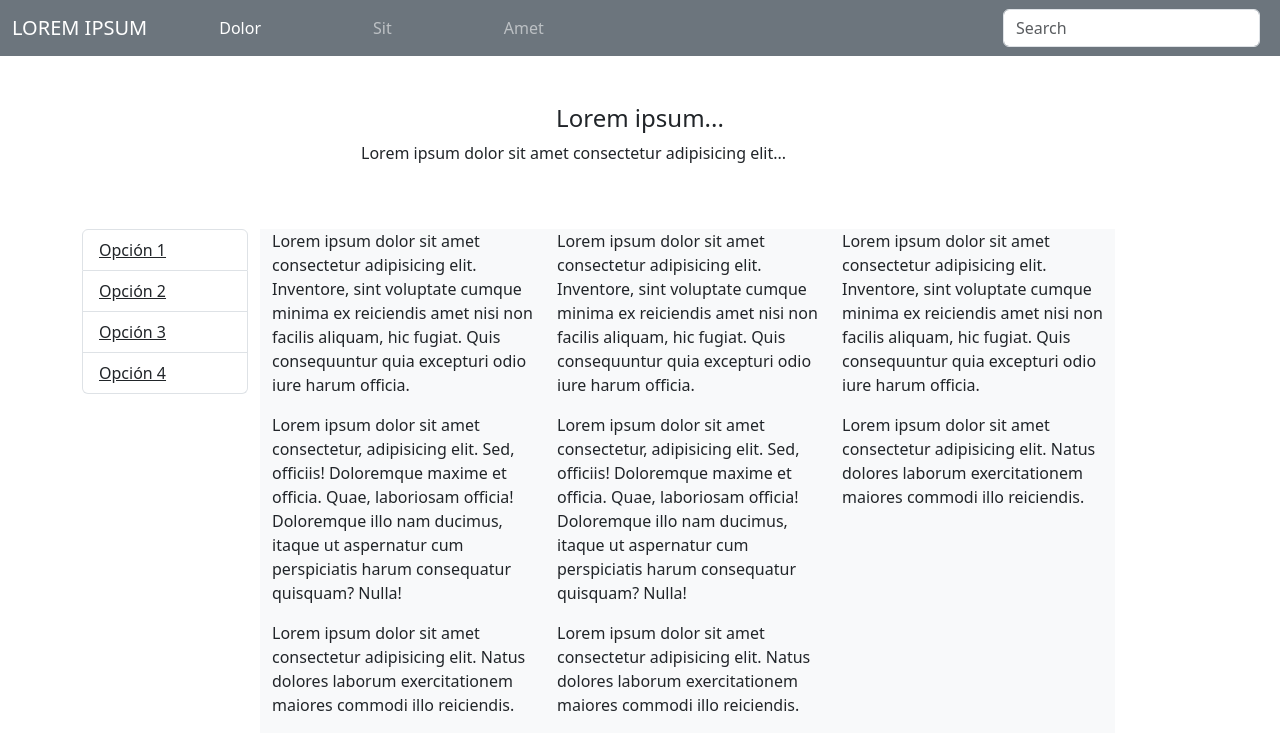
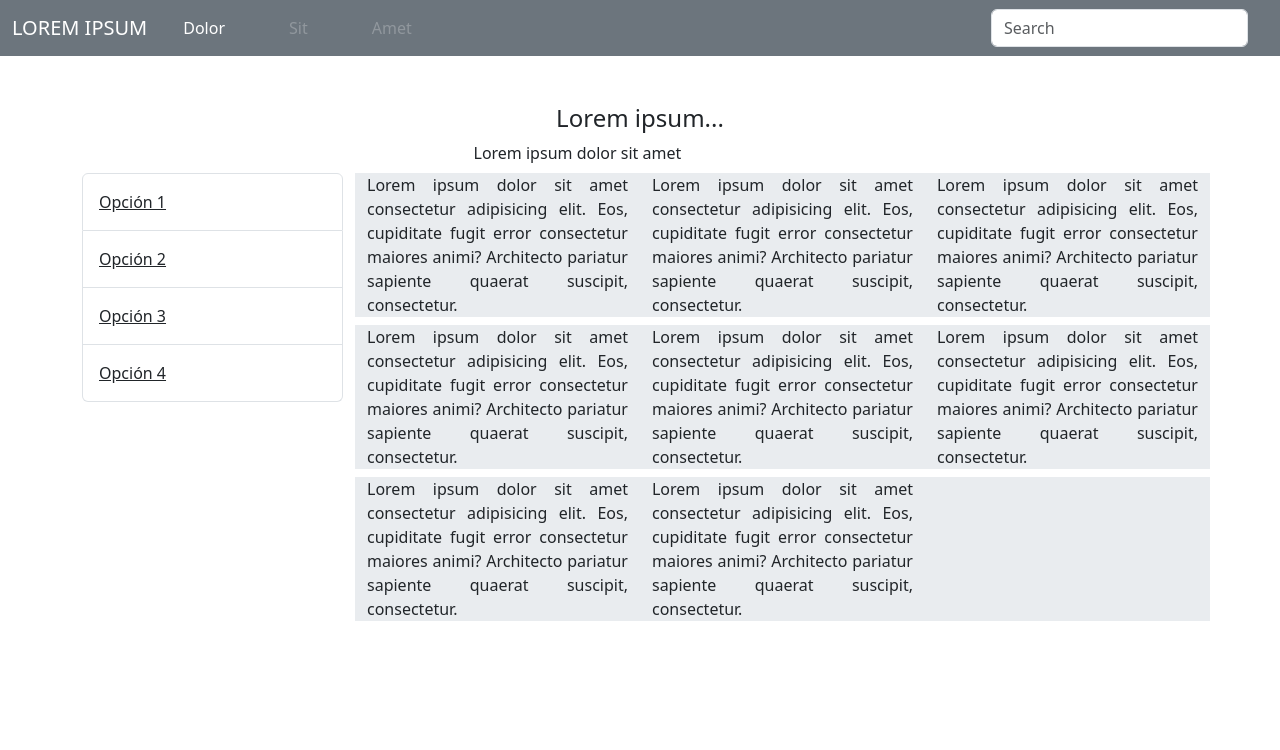
Before and after one commit to andrealvrez/Taller-responsive-boostrap, a plain HTML site: page index.html in a window 1280 px wide. Drawn offline with nearby package versions, Linux system fonts and the light colour scheme.

Commit message:
Responsive done

```diff
--- a/index.html
+++ b/index.html
@@ -14,166 +14,110 @@
             <button class="navbar-toggler" type="button" data-bs-toggle="collapse" data-bs-target="#navbarNav" aria-controls="navbarNav" aria-expanded="false" aria-label="Toggle navigation">
                 <span class="navbar-toggler-icon"></span>
             </button>
+            <div class="container-lg d-flex">
             <div class="collapse navbar-collapse" id="navbarNav">
+                <div class="d-block d-lg-none">
+                    <form class="d-flex" role="search">
+                        <input class="form-control me-2 mt-3" type="search" placeholder="Search" aria-label="Search">
+                    </form>
+                </div>
                 <ul class="navbar-nav me-auto mb-2 mb-lg-0">
-                    <li class="nav-item px-5">
+                    <li class="nav-item me-5">
                         <a href="#" class="nav-link active">Dolor</a>
                     </li>
-                    <li class="nav-item px-5">
-                        <a href="#" class="nav-link">Sit</a>
+                    <li class="nav-item me-5">
+                        <a href="#" class="nav-link disabled">Sit</a>
                     </li>
-                    <li class="nav-item px-5">
-                        <a href="#" class="nav-link">Amet</a>
+                    <li class="nav-item me-5">
+                        <a href="#" class="nav-link disabled">Amet</a>
                     </li>
+                    <i class="d-inline-flex d-lg-none">
+                        <a class="nav-link active fst-normal" data-bs-toggle="collapse" href="#collapseExample" role="button" aria-expanded="false" aria-controls="collapseExample">
+                            Opciones
+                        </a>
+                    </i>
                 </ul>
-                <div id="options-container" class="d-lg-none">
-                    <a class="nav-link text-white-50" data-bs-toggle="collapse" href="#collapseExample" role="button" aria-expanded="true">
-                        Opciones
-                    </a>
+
+                <div class="d-none d-lg-block ml-auto">
+                    <form class="d-flex" role="search">
+                        <input class="form-control me-2" type="search" placeholder="Search" aria-label="Search">
+                    </form>
                 </div>
-                <form class="d-flex" role="search">
-                    <input class="form-control me-2" type="search" placeholder="Search" aria-label="Search">
-                </form>
+            </div>
             </div>
         </div>
     </nav>
 
-    <div class="text-center px-5 py-5">
-        <h4>Lorem ipsum...</h4>
-        <div id="carouselExampleControls" class="carousel slide" data-bs-ride="carousel">
+<main>
+    <div class="container-md mt-5 d-none d-lg-block">
+        <h1 class="text-center fs-4">Lorem ipsum...</h1>
+        <div id="carouselExampleAutoplaying" class="carousel slide" data-bs-ride="carousel">
             <div class="carousel-inner">
-              <div class="carousel-item active">
-                <p class="fw-normal">Lorem ipsum dolor sit amet consectetur adipisicing elit...</p>
+              <div class="carousel-item active text-center">
+               Lorem ipsum dolor sit amet
               </div>
-              <div class="carousel-item">
-                <p class="fw-normal">...Amet vitae maxime ratione odio iusto maiores, eaque veniam officia laudantium...</p>
+              <div class="carousel-item text-center">
+                consectetur adipisicing elit
               </div>
-              <div class="carousel-item">
-                <p class="fw-normal">...Debitis natus ut ullam nesciunt consectetur et quasi.</p>
+              <div class="carousel-item text-center">
+                Velit ipsa quia impedit
               </div>
             </div>
-          </div>
-    </div>
-
-    <!--
-
-    -->
-
-    <div class="container align-content-center">
-        <div class="row align-baseline">
-            <div class="col-lg-2 col-md-12">
-                <ul class="list-group" id="collapseExample">
-                    <li class="list-group-item text-decoration-underline">Opción 1</li>
-                    <li class="list-group-item text-decoration-underline">Opción 2</li>
-                    <li class="list-group-item text-decoration-underline">Opción 3</li>
-                    <li class="list-group-item text-decoration-underline">Opción 4</li>
-                </ul>
-            </div>
-
-            <div class="col-sm-6 col-md-6 col-lg-3 bg-light align-baseline">
-                <p class="lh-base">
-                    Lorem ipsum dolor sit amet consectetur adipisicing elit. Inventore, sint voluptate cumque minima ex reiciendis amet nisi non facilis aliquam, hic fugiat. Quis consequuntur quia excepturi odio iure harum officia.
-                </p>
-                <p class="lh-base">
-                   Lorem ipsum dolor sit amet consectetur, adipisicing elit. Sed, officiis! Doloremque maxime et officia. Quae, laboriosam officia! Doloremque illo nam ducimus, itaque ut aspernatur cum perspiciatis harum consequatur quisquam? Nulla!
-                </p>
-                <p class="lh-base">
-                    Lorem ipsum dolor sit amet consectetur adipisicing elit. Natus dolores laborum exercitationem maiores commodi illo reiciendis.
-                </p>
-            </div>
-
-            <div class="col-sm-6 col-md-6 col-lg-3 bg-light align-baseline ">
-                <p class="lh-base">
-                    Lorem ipsum dolor sit amet consectetur adipisicing elit. Inventore, sint voluptate cumque minima ex reiciendis amet nisi non facilis aliquam, hic fugiat. Quis consequuntur quia excepturi odio iure harum officia.
-                </p>
-                <p class="lh-base">
-                   Lorem ipsum dolor sit amet consectetur, adipisicing elit. Sed, officiis! Doloremque maxime et officia. Quae, laboriosam officia! Doloremque illo nam ducimus, itaque ut aspernatur cum perspiciatis harum consequatur quisquam? Nulla!
-                </p>
-                <p class="lh-base">
-                    Lorem ipsum dolor sit amet consectetur adipisicing elit. Natus dolores laborum exercitationem maiores commodi illo reiciendis.
-                </p>
-            </div>
-
-            <div class="col-sm-6 col-md-6 col-lg-3 bg-light align-baseline">
-                <p class="lh-base">
-                    Lorem ipsum dolor sit amet consectetur adipisicing elit. Inventore, sint voluptate cumque minima ex reiciendis amet nisi non facilis aliquam, hic fugiat. Quis consequuntur quia excepturi odio iure harum officia.
-                </p>
-                <p class="lh-base">
-                    Lorem ipsum dolor sit amet consectetur adipisicing elit. Natus dolores laborum exercitationem maiores commodi illo reiciendis.
-                </p>
-            </div>
+            <button class="carousel-control-prev" type="button" data-bs-target="#carouselExampleAutoplaying" data-bs-slide="prev">
+                <span class="carousel-control-prev-icon" aria-hidden="true"></span>
+                <span class="visually-hidden">Previous</span>
+              </button>
+              <button class="carousel-control-next" type="button" data-bs-target="#carouselExampleAutoplaying" data-bs-slide="next">
+                <span class="carousel-control-next-icon" aria-hidden="true"></span>
+                <span class="visually-hidden">Next</span>
+              </button>
         </div>
     </div>
 
-<!--
-<div class="container align-content-center">
-        <div class="row">
-            <div class="col-2">
-                <ul class="list-group">
-                    <li class="list-group-item text-decoration-underline">Opción 1</li>
-                    <li class="list-group-item text-decoration-underline">Opción 2</li>
-                    <li class="list-group-item text-decoration-underline">Opción 3</li>
-                    <li class="list-group-item text-decoration-underline">Opción 4</li>
-                 </ul>
+    <div class="container">
+
+        <div class="row ">
+        <div class="container-md collapse d-lg-none col-12 col-md-9" id="collapseExample">
+
+            <div class="list-group mt-2">
+                <a href="#" class="list-group-item list-group-item-action p-3 text-decoration-underline">Opción 1</a>
+                <a href="#" class="list-group-item list-group-item-action p-3 text-decoration-underline">Opción 2</a>
+                <a href="#" class="list-group-item list-group-item-action p-3 text-decoration-underline">Opción 3</a>
+                <a href="#" class="list-group-item list-group-item-action p-3 text-decoration-underline">Opción 4</a>
             </div>
-            <div class="col-10">
-                <div class="row mb-3">
-                    <div class="col-3 bg-light">
-                        <p class="lh-base align-items-center">
-                            Lorem ipsum dolor sit amet consectetur adipisicing elit. Nisi tempore repellat ducimus voluptatibus alias totam inventore non voluptatum quod placeat.
-                        </p>
-                    </div>
-                    <div class="col-3 bg-light">
-                        <p class="lh-base align-items-center">
-                            Quis aute iure reprehenderit in voluptate velit esse cillum dolore eu fugiat nulla pariatur. Excepteur sint obcaecat cupiditat non proident, sunt in culpa qui officia deserunt.
-                        </p>
-                    </div>
-                    <div class="col-3 bg-light">
-                        <p class="lh-base align-items-center">
-                            Duis autem vel eum iriure dolor in hendrerit in vulputate velit esse molestie consequat, vel illum dolore eu feugiat nulla facilisis.
-                        </p>
-                    </div>
-                </div>
-                <div class="row mb-3">
-                    <div class="col-3 bg-light">
-                        <p class="lh-base align-items-center">
-                            Lorem ipsum dolor sit amet, consectetuer adipiscing elit, sed diam nonummy nibh euismod tincidunt ut laoreet dolore magna aliquam erat volutpat.
-                        </p>
-                    </div>
-                    <div class="col-3 bg-light">
-                        <p class="lh-base align-items-center">
-                            Duis autem vel eum iriure dolor in hendrerit in vulputate velit esse molestie consequat, vel illum dolore eu feugiat nulla facilisis at vero eros et accumsan et iusto odio dignissim.
-                        </p>
-                    </div>
-                    <div class="col-3 bg-light">
-                        <p class="lh-base align-items-center">
-                            Nam liber tempor cum soluta nobis eleifend option congue nihil imperdiet doming id quod mazim placerat facer possim assum.
-                        </p>
-                    </div>
-                </div>
-                <div class="row">
-                    <div class="col-3 bg-light">
-                        <p class="lh-base align-items-center">
-                            Lorem ipsum dolor sit amet consectetur adipisicing elit. In illum tempora, tenetur aperiam atque non minus nobis labore eum, culpa vel aut quasi facere delectus consequatur quis ut pariatur possimus?
-                        </p>
-                    </div>
-                    <div class="col-3 bg-light">
-                        <p class="lh-base align-items-center">
-                            Duis autem vel eum iriure dolor in hendrerit in vulputate velit esse molestie consequat, vel illum dolore eu feugiat nulla facilisis.
-                        </p>
-                    </div>
-                    <div class="col-3">
-                </div>
+
+        </div>
+
+        <div class="col-12 col-md-3 d-none d-lg-block">
+            <div class="list-group mt-2">
+                <a href="#" class="list-group-item list-group-item-action p-3 text-decoration-underline">Opción 1</a>
+                <a href="#" class="list-group-item list-group-item-action p-3 text-decoration-underline">Opción 2</a>
+                <a href="#" class="list-group-item list-group-item-action p-3 text-decoration-underline">Opción 3</a>
+                <a href="#" class="list-group-item list-group-item-action p-3 text-decoration-underline">Opción 4</a>
             </div>
         </div>
-    </div>
--->
+
+        <div class="container col-md-9">
+
+            <div class="row mt-2" style="text-align: justify;">
+                <div class="col-12 col-md-6 col-lg-4 mb-2 bg-body-secondary">Lorem ipsum dolor sit amet consectetur adipisicing elit. Eos, cupiditate fugit error consectetur maiores animi? Architecto pariatur sapiente quaerat suscipit, consectetur.</div>
+                <div class="col-12 col-md-6 col-lg-4 mb-2 bg-body-secondary">Lorem ipsum dolor sit amet consectetur adipisicing elit. Eos, cupiditate fugit error consectetur maiores animi? Architecto pariatur sapiente quaerat suscipit, consectetur.</div>
+                <div class="col-12 col-md-6 col-lg-4  mb-2 bg-body-secondary">Lorem ipsum dolor sit amet consectetur adipisicing elit. Eos, cupiditate fugit error consectetur maiores animi? Architecto pariatur sapiente quaerat suscipit, consectetur.</div>
 
 
+                <div class="col-12 col-md-6 col-lg-4  mb-2 bg-body-secondary">Lorem ipsum dolor sit amet consectetur adipisicing elit. Eos, cupiditate fugit error consectetur maiores animi? Architecto pariatur sapiente quaerat suscipit, consectetur.</div>
+                <div class="col-12 col-md-6 col-lg-4  mb-2 bg-body-secondary">Lorem ipsum dolor sit amet consectetur adipisicing elit. Eos, cupiditate fugit error consectetur maiores animi? Architecto pariatur sapiente quaerat suscipit, consectetur.</div>
+                <div class="col-12 col-md-6 col-lg-4  mb-2 bg-body-secondary">Lorem ipsum dolor sit amet consectetur adipisicing elit. Eos, cupiditate fugit error consectetur maiores animi? Architecto pariatur sapiente quaerat suscipit, consectetur.</div>
 
 
-
-
+                <div class="col-12 col-md-6 col-lg-4  mb-2 bg-body-secondary">Lorem ipsum dolor sit amet consectetur adipisicing elit. Eos, cupiditate fugit error consectetur maiores animi? Architecto pariatur sapiente quaerat suscipit, consectetur.</div>
+                <div class="col-12 col-md-6 col-lg-4  mb-2 bg-body-secondary">Lorem ipsum dolor sit amet consectetur adipisicing elit. Eos, cupiditate fugit error consectetur maiores animi? Architecto pariatur sapiente quaerat suscipit, consectetur.</div>
+                <div class="col-12 col-md-6 col-lg-4  mb-2 bg-body-secondary"></div>
+            </div>
+        </div>
+        </div>
+    </div>
+</main>
 
 
 
```
